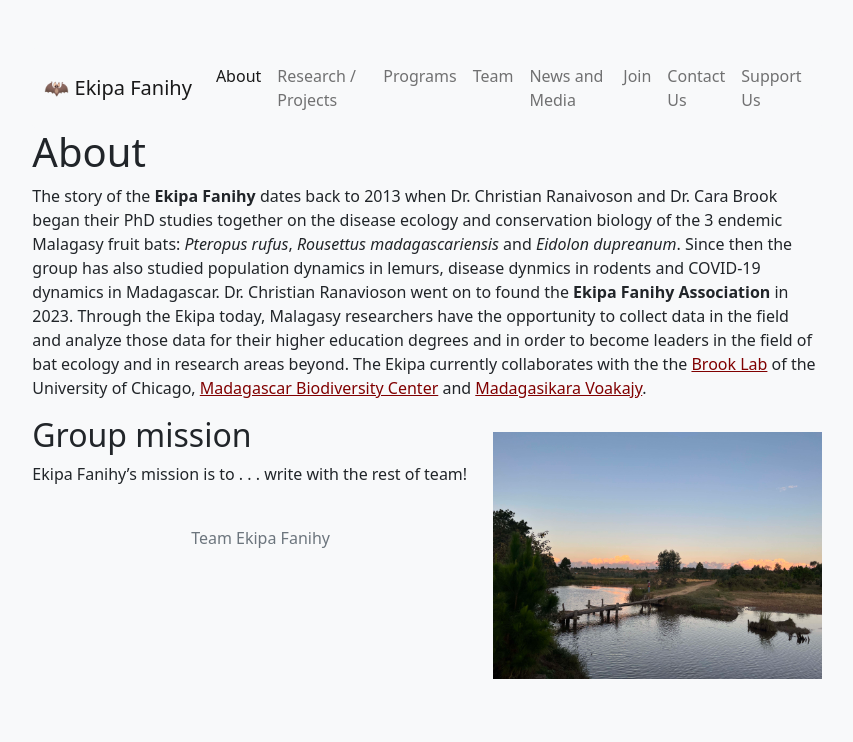
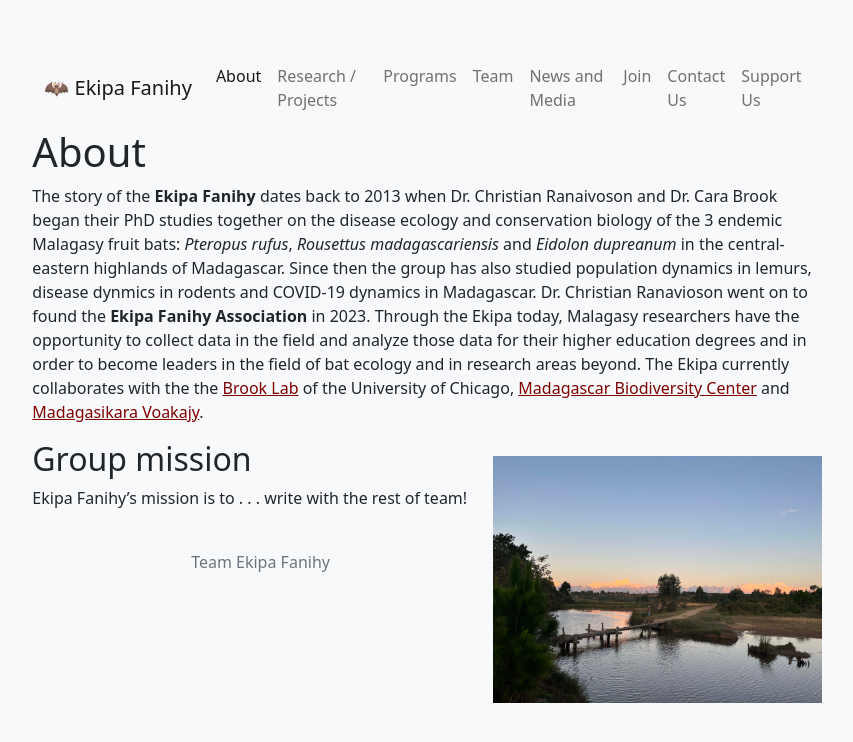
Before and after one commit to brooklabteam/www-ekipafanihy, a Jekyll site: the page built from about.md, in a window 1280 px wide. Shown: the top 742 px of the page, without its empty margins (213-1066 px from the left). Built offline with Jekyll 4.4.1, drawn with Linux system fonts in a browser that asks for light colours.

Commit message:
updated about page text

```diff
--- a/about.md
+++ b/about.md
@@ -5,7 +5,7 @@ permalink: /about
 ---
 
 
-The story of the **Ekipa Fanihy** dates back  to 2013 when Dr. Christian Ranaivoson and Dr. Cara Brook began their PhD studies together on the disease ecology and conservation biology of the 3 endemic Malagasy fruit bats: *Pteropus rufus*, *Rousettus madagascariensis* and *Eidolon dupreanum*. Since then the group has also studied population dynamics in lemurs, disease dynmics in rodents and COVID-19 dynamics in Madagascar. Dr. Christian Ranavioson went on to found the **Ekipa Fanihy Association** in 2023. Through the Ekipa today, Malagasy researchers have the opportunity to collect data in the field and analyze those data for their higher education degrees and in order to become leaders in the field of bat ecology and in research areas beyond. The Ekipa currently collaborates with the the [Brook Lab](https://brooklab.org/) of the University of Chicago, [Madagascar Biodiversity Center](https://www.madagascarbio.org/) and [Madagasikara Voakajy](https://www.madagasikara-voakajy.org/).
+The story of the **Ekipa Fanihy** dates back  to 2013 when Dr. Christian Ranaivoson and Dr. Cara Brook began their PhD studies together on the disease ecology and conservation biology of the 3 endemic Malagasy fruit bats: *Pteropus rufus*, *Rousettus madagascariensis* and *Eidolon dupreanum* in the central-eastern highlands of Madagascar. Since then the group has also studied population dynamics in lemurs, disease dynmics in rodents and COVID-19 dynamics in Madagascar. Dr. Christian Ranavioson went on to found the **Ekipa Fanihy Association** in 2023. Through the Ekipa today, Malagasy researchers have the opportunity to collect data in the field and analyze those data for their higher education degrees and in order to become leaders in the field of bat ecology and in research areas beyond. The Ekipa currently collaborates with the the [Brook Lab](https://brooklab.org/) of the University of Chicago, [Madagascar Biodiversity Center](https://www.madagascarbio.org/) and [Madagasikara Voakajy](https://www.madagasikara-voakajy.org/).
 
 <img src="/assets/river_Morarano.jpeg" alt="river" class="float-end col-md-5" />
 
```
